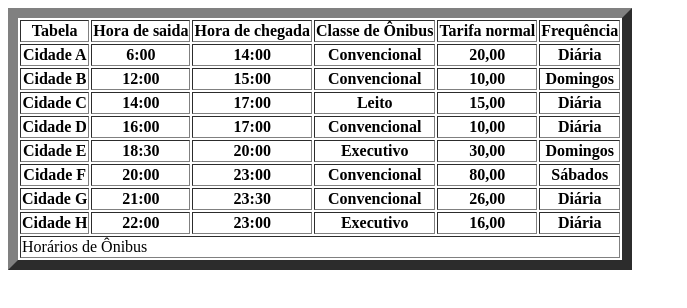
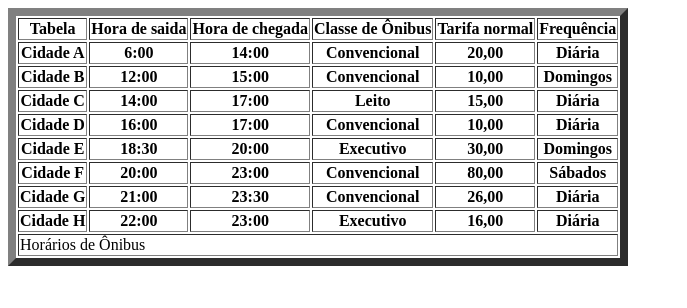
Before and after one commit to MiguelFernandoSantana/1, a plain HTML site: page tabela.html in a window 1280 px wide. Shown: the whole page, without its empty margins (0-687 px from the left). Drawn offline with Linux system fonts and the light colour scheme.

Commit message:
Add files via upload

```diff
--- a/tabela.html
+++ b/tabela.html
@@ -8,10 +8,13 @@
 
 <body>
 
-    <table border="10">
+    <table border="8">
         <!-- borda da tabela -->
 
         <thead>
+
+            <tbody>   <!-- body -->
+
 
                 <tr>   <!-- primeira linha da tabela -->
 
@@ -107,6 +110,13 @@
 
                     </tr>
 
+
+
+
+
+            </tbody>
+
+
           <Tfoot>
             <td colspan="6"> Horários de Ônibus</td>  <!-- junta as 6 colunas -->
 
```
Lines whose indentation alone changed are shown as unchanged.
